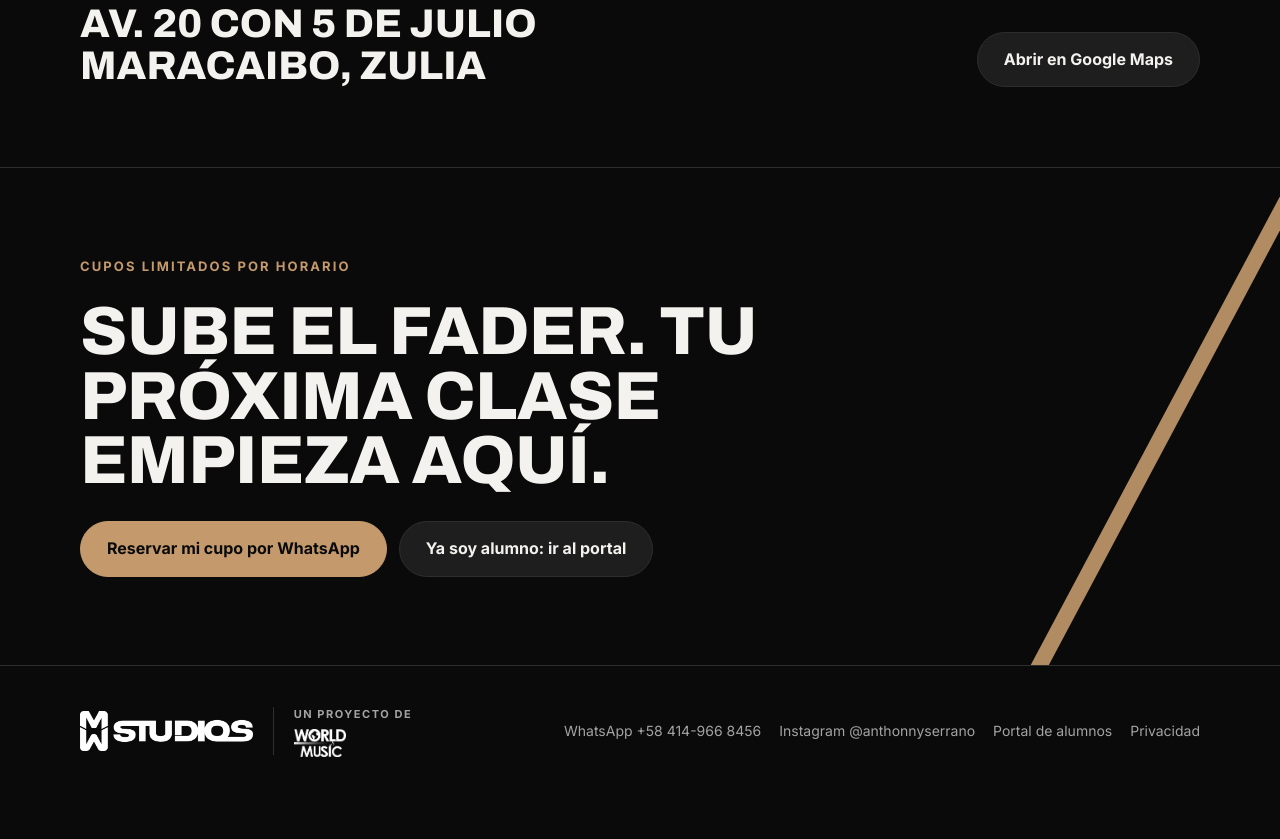
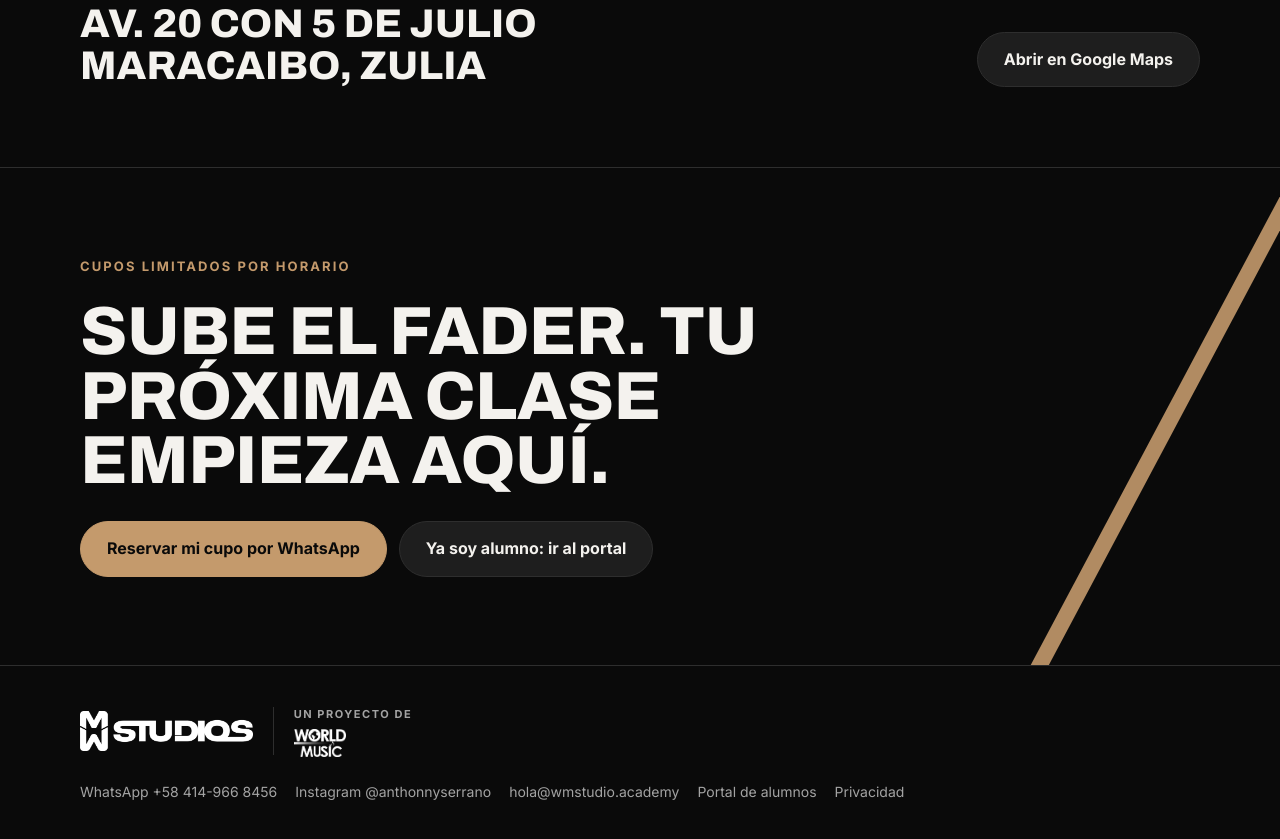
Before and after one commit to Mlb1187/wmstudios, a plain HTML site: page index.html in a window 1280 px wide. Shown: the part 4541-5380 px from the top of the page. Before the commit the page ends 5338 px from the top, so only its background shows below. Drawn offline with Linux system fonts and the light colour scheme; animation ran at ten frames a second.

Commit message:
Correo de contacto hola@wmstudio.academy
Co-Authored-By: Claude Opus 5.5 <noreply@anthropic.com>
Claude-Session: https://claude.ai/code/session_01YYRvwkGKLkuxVC7WfMj7We

```diff
--- a/index.html
+++ b/index.html
@@ -354,7 +354,7 @@ header{background:rgba(10,10,10,.5);backdrop-filter:blur(20px) saturate(150%);-w
 
 <footer><div class="wrap">
   <div class="lockup"><a href="#inicio" aria-label="WM Studios, volver al inicio"><img src="img/wm-logo-blanco.png" alt="WM Studios" style="height:40px;width:auto"></a><span class="sep" aria-hidden="true"></span><span class="by">Un proyecto de<img src="img/worldmusic-blanco.png" alt="World Music"></span></div>
-  <nav aria-label="Contacto"><a href="https://wa.me/584149668456" target="_blank" rel="noopener">WhatsApp +58 414-966 8456</a><a href="https://instagram.com/anthonnyserrano" target="_blank" rel="noopener">Instagram @anthonnyserrano</a><a href="portal/">Portal de alumnos</a><a href="privacidad/">Privacidad</a></nav>
+  <nav aria-label="Contacto"><a href="https://wa.me/584149668456" target="_blank" rel="noopener">WhatsApp +58 414-966 8456</a><a href="https://instagram.com/anthonnyserrano" target="_blank" rel="noopener">Instagram @anthonnyserrano</a><a href="mailto:hola@wmstudio.academy">hola@wmstudio.academy</a><a href="portal/">Portal de alumnos</a><a href="privacidad/">Privacidad</a></nav>
 </div></footer>
 
 <a class="wa-float" href="https://wa.me/584149668456?text=Hola%20WM%20Studios%2C%20quiero%20informaci%C3%B3n" target="_blank" rel="noopener" aria-label="Escríbenos por WhatsApp"><svg viewBox="0 0 24 24" fill="#0A0A0A" aria-hidden="true"><path d="M12 2a10 10 0 0 0-8.6 15.1L2 22l5-1.3A10 10 0 1 0 12 2Zm0 18.2c-1.5 0-3-.4-4.2-1.2l-.3-.2-3 .8.8-2.9-.2-.3A8.2 8.2 0 1 1 12 20.2Zm4.5-6.1c-.2-.1-1.5-.7-1.7-.8-.2-.1-.4-.1-.6.1l-.8 1c-.1.2-.3.2-.5.1a6.7 6.7 0 0 1-3.3-2.9c-.3-.4.2-.4.7-1.3.1-.2 0-.3 0-.4l-.8-1.8c-.2-.5-.4-.4-.6-.4h-.5c-.2 0-.4.1-.6.3-.2.2-.8.8-.8 2s.9 2.3 1 2.5c.1.2 1.7 2.6 4.1 3.6 1.5.7 2.1.7 2.9.6.5-.1 1.5-.6 1.7-1.2.2-.6.2-1.1.1-1.2l-.4-.3Z"/></svg></a>
```
Also changed, not shown: privacidad/index.html (+1 -1 lines).
